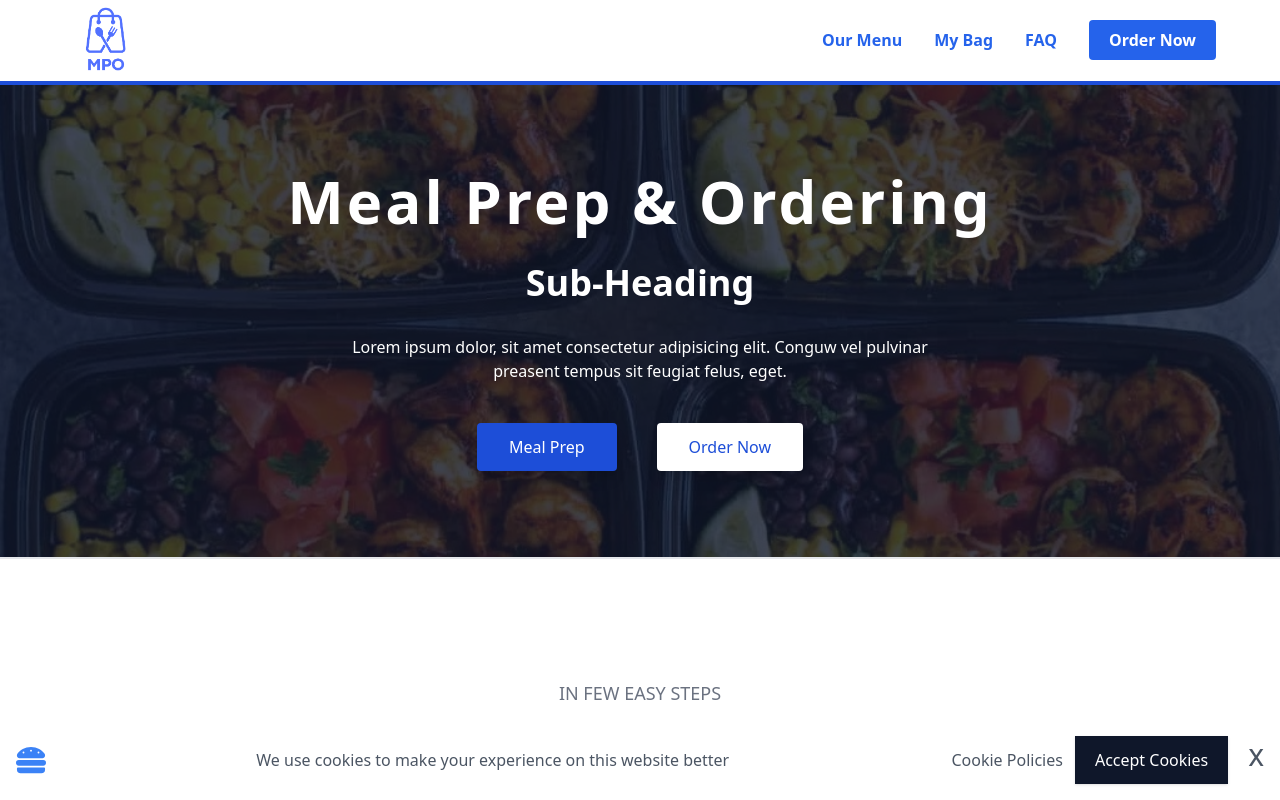
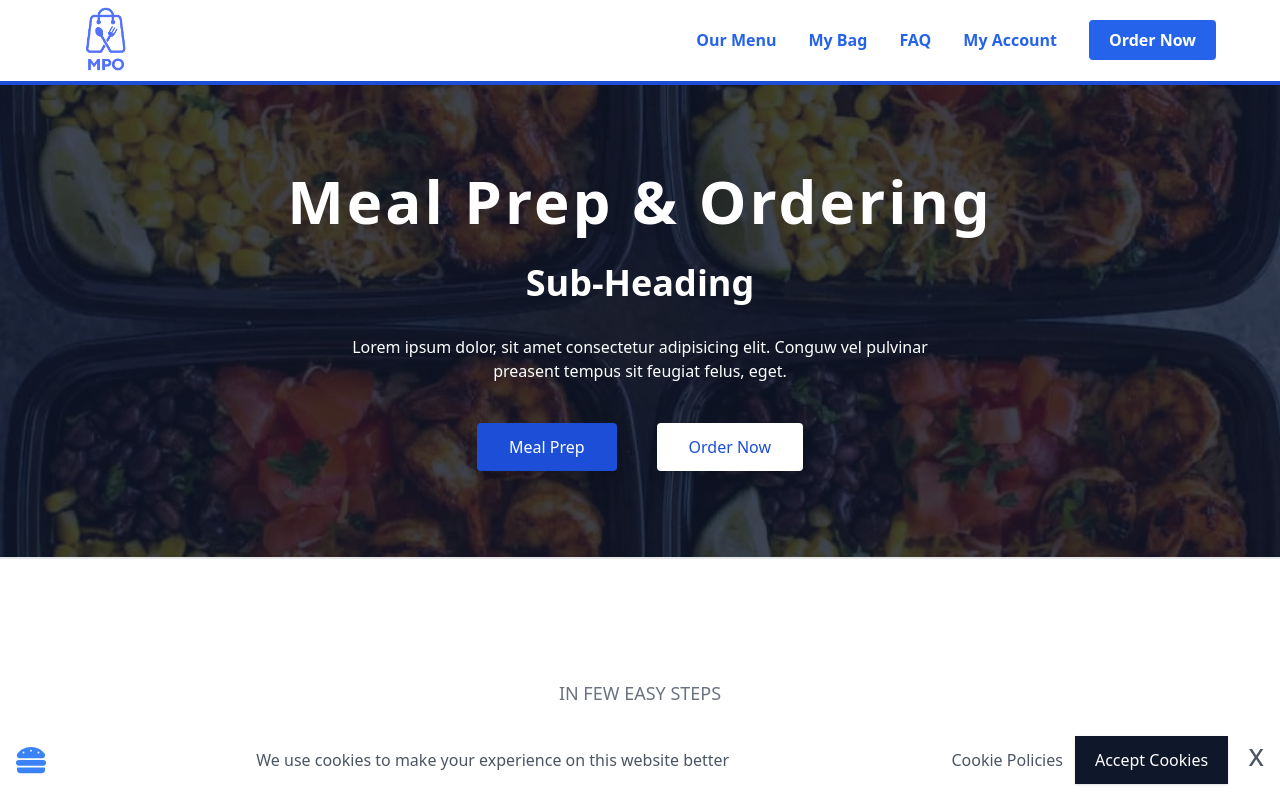
Before and after one commit to frontendvault/meal-order, a Next.js app: page / in a window 1280 px wide. Shown: the top 800 px of the page. Built offline with nearby package versions, Linux system fonts and the light colour scheme.

Commit message:
Login functionality tab  enabled on the menu

```diff
--- a/components/Header.jsx
+++ b/components/Header.jsx
@@ -19,11 +19,11 @@ const Header = () => {
     setCartItemsCount(cart.cartItems.reduce((a, c) => a + c.quantity, 0));
   }, [cart.cartItems]);
 
-  // const logoutClickHandler = () => {
-  //   Cookies.remove("cart");
-  //   dispatch({ type: "CART_RESET" });
-  //   signOut({ callbackUrl: "/login" });
-  // };
+  const logoutClickHandler = () => {
+    Cookies.remove("cart");
+    dispatch({ type: "CART_RESET" });
+    signOut({ callbackUrl: "/login" });
+  };
 
   return (
     <header className="fixed z-20 w-screen py-1 p-4 md:px-16 bg-white  border-b-4 border-blue-700">
@@ -87,7 +87,9 @@ const Header = () => {
             </Link>
           )} */}
 
-          {/* <button onClick="/signup" className="text-blue-600 font-bold">My Account</button> */}
+         <Link href="/signup">
+         <button className="text-blue-600 font-bold">My Account</button>
+         </Link>
           <button className="py-2 px-5 bg-blue-600 rounded text-white font-bold">
             Order Now
           </button>
@@ -158,7 +160,9 @@ const Header = () => {
               </Link>
             )} */}
 
-            {/* <button onClick="/signup" className="text-blue-600 font-bold">My Account</button> */}
+<Link href="/signup">
+  <button className="text-blue-600 font-bold">My Account</button>
+  </Link>
             <Link href={""}>
               <a className="bg-blue-500 text-white w-full text-center py-2">
                 {" "}
--- a/pages/payment.jsx
+++ b/pages/payment.jsx
@@ -1,7 +1,7 @@
-// import Cookies from "js-cookie";
+import Cookies from "js-cookie";
 import { useRouter } from "next/router";
 import React, { useContext, useEffect, useState } from "react";
-// import { toast } from "react-toastify";
+import { toast } from "react-toastify";
 import CheckoutComponent from "../components/CheckoutComponent";
 import Layout from "../components/Layout";
 import { Store } from "../utils/Store";
```
Also changed, not shown: package.json (line endings or trailing spaces), 1 other file (tests, documents, lock files or other folders).
